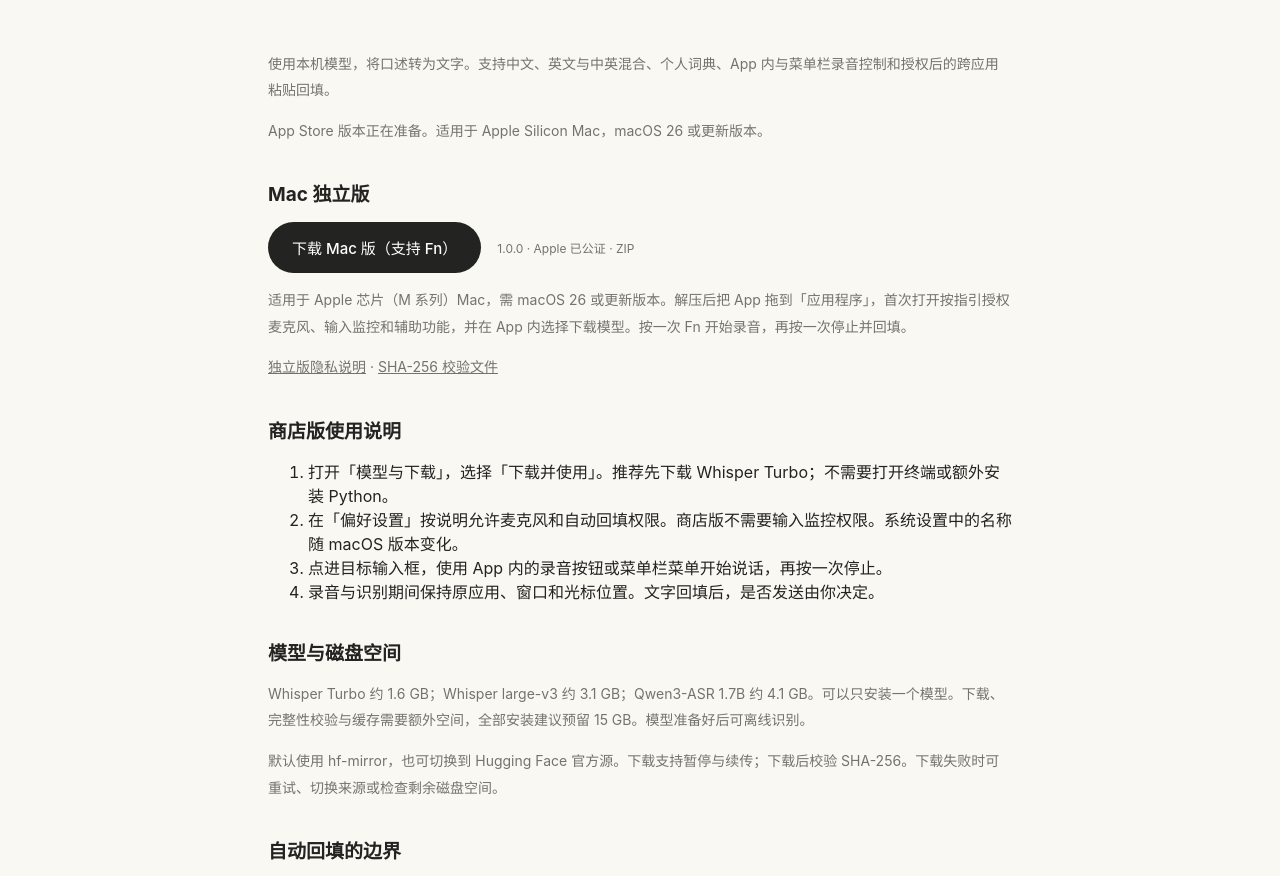
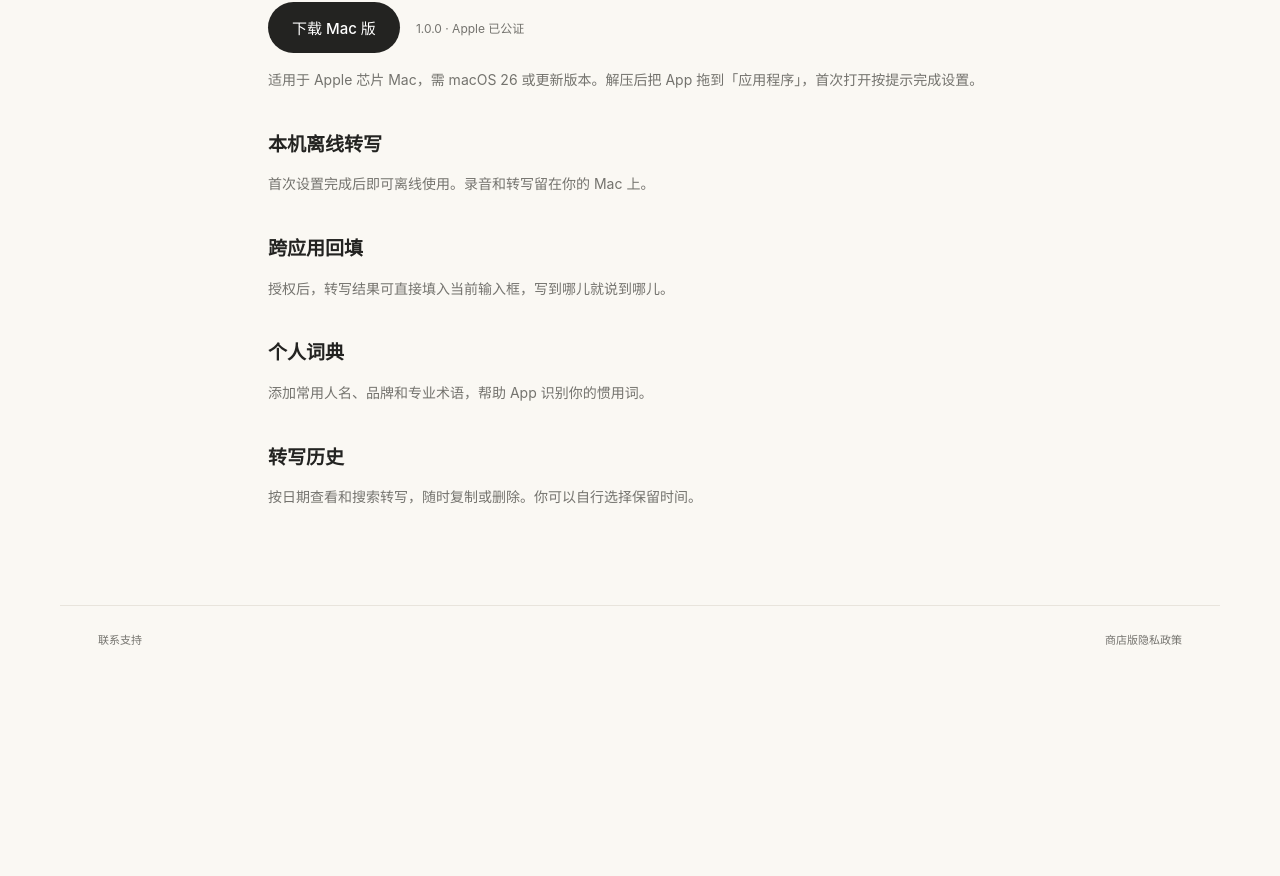
Before and after one commit to DanielXu123/youshi-shuoshi-support, a plain HTML site: page index.html in a window 1280 px wide. Shown: the part 351-1227 px from the top of the page. After the commit the page ends 1036 px from the top, so only its background shows below. Drawn offline with Linux system fonts and the light colour scheme.

Commit message:
Simplify the Mac app introduction

```diff
--- a/index.html
+++ b/index.html
@@ -1,17 +1,54 @@
 <!doctype html>
-<html lang="zh-CN"><head><meta charset="utf-8"><meta name="viewport" content="width=device-width,initial-scale=1"><meta name="description" content="有事说事 Mac 语音输入的使用帮助、模型下载说明与联系支持。"><title>有事“说”事 · 使用支持</title><link rel="stylesheet" href="styles.css"></head>
-<body><header><a class="brand" href="index.html"><img src="logo.png" alt="有事说事标志"><span>有事“说”事</span></a><nav><a href="privacy.html">隐私政策</a></nav></header>
-<main class="policy"><div class="eyebrow">Mac 语音输入 · 使用支持</div><h1>开口说，<br>自然成文。</h1><p>使用本机模型，将口述转为文字。支持中文、英文与中英混合、个人词典、App 内与菜单栏录音控制和授权后的跨应用粘贴回填。</p><p>App Store 版本正在准备。适用于 Apple Silicon Mac，macOS 26 或更新版本。</p>
-<section id="download-mac" aria-labelledby="download-title">
-<h2 id="download-title">Mac 独立版</h2>
-<div class="download"><a class="button" href="https://danielxu123.github.io/youshi-shuoshi-support/downloads/youshi-shuoshi-mac-arm64-1.0.0.zip" download>下载 Mac 版（支持 Fn）</a><span class="download-note">1.0.0 · Apple 已公证 · ZIP</span></div>
-<p>适用于 Apple 芯片（M 系列）Mac，需 macOS 26 或更新版本。解压后把 App 拖到「应用程序」，首次打开按指引授权麦克风、输入监控和辅助功能，并在 App 内选择下载模型。按一次 Fn 开始录音，再按一次停止并回填。</p>
-<p><a href="https://danielxu123.github.io/youshi-shuoshi-support/privacy-website.html"><u>独立版隐私说明</u></a> · <a href="https://danielxu123.github.io/youshi-shuoshi-support/downloads/youshi-shuoshi-mac-arm64-1.0.0.zip.sha256"><u>SHA-256 校验文件</u></a></p>
-</section>
-<h2>商店版使用说明</h2><ol><li>打开「模型与下载」，选择「下载并使用」。推荐先下载 Whisper Turbo；不需要打开终端或额外安装 Python。</li><li>在「偏好设置」按说明允许麦克风和自动回填权限。商店版不需要输入监控权限。系统设置中的名称随 macOS 版本变化。</li><li>点进目标输入框，使用 App 内的录音按钮或菜单栏菜单开始说话，再按一次停止。</li><li>录音与识别期间保持原应用、窗口和光标位置。文字回填后，是否发送由你决定。</li></ol>
-<h2>模型与磁盘空间</h2><p>Whisper Turbo 约 1.6 GB；Whisper large-v3 约 3.1 GB；Qwen3-ASR 1.7B 约 4.1 GB。可以只安装一个模型。下载、完整性校验与缓存需要额外空间，全部安装建议预留 15 GB。模型准备好后可离线识别。</p><p>默认使用 hf-mirror，也可切换到 Hugging Face 官方源。下载支持暂停与续传；下载后校验 SHA-256。下载失败时可重试、切换来源或检查剩余磁盘空间。</p>
-<h2>自动回填的边界</h2><p>商店版通过系统授权的粘贴事件回填，不读取其他应用的输入框。App 会核对前台应用和窗口，但无法判断同一窗口内输入框、聊天或光标是否改变，也无法确认目标应用是否已接受粘贴。录音期间请保持输入位置。系统处于安全输入状态时停止自动回填。</p><p>某些应用不接受模拟粘贴；你可在「语音输入」中复制最近转写，再自行粘贴。录音失败与录音浮窗不会主动切到主窗口。</p>
-<h2>录音控制与词典</h2><p>商店版使用 App 内或菜单栏按钮开始和停止录音，不监听全局键盘事件，也不需要输入监控权限。官网版是独立分发版本，才支持 Fn 和自定义全局快捷键。</p><p>在「词典」添加人名、术语和常用词。自动学习可以关闭。商店版只从你在本 App 最近转写中的短词纠正学习，不读取其他应用中的纠正；学习用于识别提示，不保证每次命中。</p>
-<h2>历史记录、录音保护与外观</h2><p>历史页按日期整理本机转写，可搜索、复制和删除。默认保留 30 个本机自然日、每天最多 1,000 条，超出先删除旧记录；也可设置 7 天、1 天（仅当天）或不保留。历史只保存文字，不保留已成功识别的音频。</p><p>单次录音默认最长 5 分钟，可在偏好设置中选择 10 分钟；连续静音 30 秒后自动停止。失败的最近一段音频最多保留 10 分钟供重试，取消、成功或退出即清理。外观支持浅色、深色和跟随系统，首次默认浅色。</p>
-<h2>联系支持</h2><p><a href="mailto:daniel_hk@126.com">daniel_hk@126.com</a></p><p>请提供 App 版本、macOS 版本、芯片类型、所选模型及错误提示。无需提供密码、私人词典或包含隐私内容的录音。</p></main>
-<footer><span>有事“说”事</span><a href="privacy.html">隐私政策</a></footer></body></html>
+<html lang="zh-CN">
+<head>
+    <meta charset="utf-8">
+    <meta name="viewport" content="width=device-width, initial-scale=1">
+    <meta name="description" content="有事“说”事是一款 Mac 本地语音输入工具，支持中英混合转写、跨应用回填、个人词典和转写历史。">
+    <title>有事“说”事 · Mac 本地语音输入</title>
+    <link rel="stylesheet" href="styles.css">
+</head>
+<body>
+    <header>
+        <a class="brand" href="index.html">
+            <img src="logo.png" alt="">
+            <span>有事“说”事</span>
+        </a>
+        <nav aria-label="网站导航">
+            <a href="#download-mac">下载</a>
+            <a href="privacy-website.html">隐私</a>
+        </nav>
+    </header>
+
+    <main class="policy">
+        <h1>Mac 本地语音输入</h1>
+        <p>写消息、邮件或笔记时，直接说出想写的话。支持中文、英文和中英混合转写。</p>
+
+        <section id="download-mac" aria-label="下载 Mac 独立版">
+            <div class="download">
+                <a class="button" href="downloads/youshi-shuoshi-mac-arm64-1.0.0.zip" download>下载 Mac 版</a>
+                <span class="download-note">1.0.0 · Apple 已公证</span>
+            </div>
+            <p>适用于 Apple 芯片 Mac，需 macOS 26 或更新版本。解压后把 App 拖到「应用程序」，首次打开按提示完成设置。</p>
+        </section>
+
+        <section aria-label="主要功能">
+            <h2>本机离线转写</h2>
+            <p>首次设置完成后即可离线使用。录音和转写留在你的 Mac 上。</p>
+
+            <h2>跨应用回填</h2>
+            <p>授权后，转写结果可直接填入当前输入框，写到哪儿就说到哪儿。</p>
+
+            <h2>个人词典</h2>
+            <p>添加常用人名、品牌和专业术语，帮助 App 识别你的惯用词。</p>
+
+            <h2>转写历史</h2>
+            <p>按日期查看和搜索转写，随时复制或删除。你可以自行选择保留时间。</p>
+        </section>
+    </main>
+
+    <footer>
+        <a href="mailto:daniel_hk@126.com">联系支持</a>
+        <a href="privacy.html">商店版隐私政策</a>
+    </footer>
+</body>
+</html>
```
